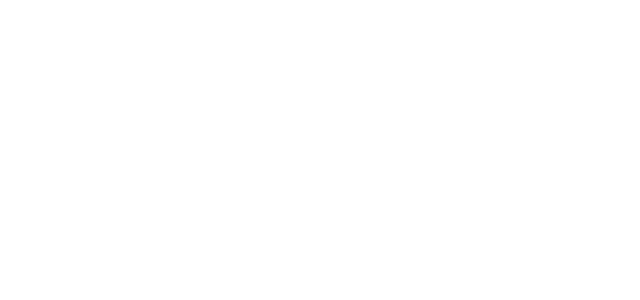
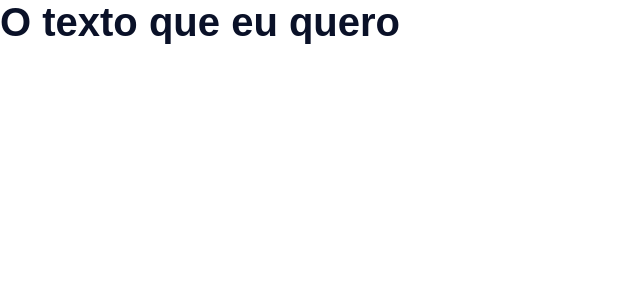
Before and after one commit to Shystra/React_Front-end, a React (Create React App) app in the folder project/: page / in a window 1280 px wide. Shown: the top 300 px of the page, without its empty margins (0-640 px from the left). Built offline with nearby package versions, Linux system fonts and the light colour scheme.

Commit message:
testing primaryColor

```diff
--- a/project/src/components/Heading/index.jsx
+++ b/project/src/components/Heading/index.jsx
@@ -11,7 +11,7 @@ export const Heading = ({
 }) => {
 
   return <Styled.Title
-    corlorDark={corlorDark}
+    colorDark={corlorDark}
       as={as}
         size={size}
           uppercase={uppercase}
```
Also changed, not shown: 1 other file (tests, documents, lock files or other folders).
